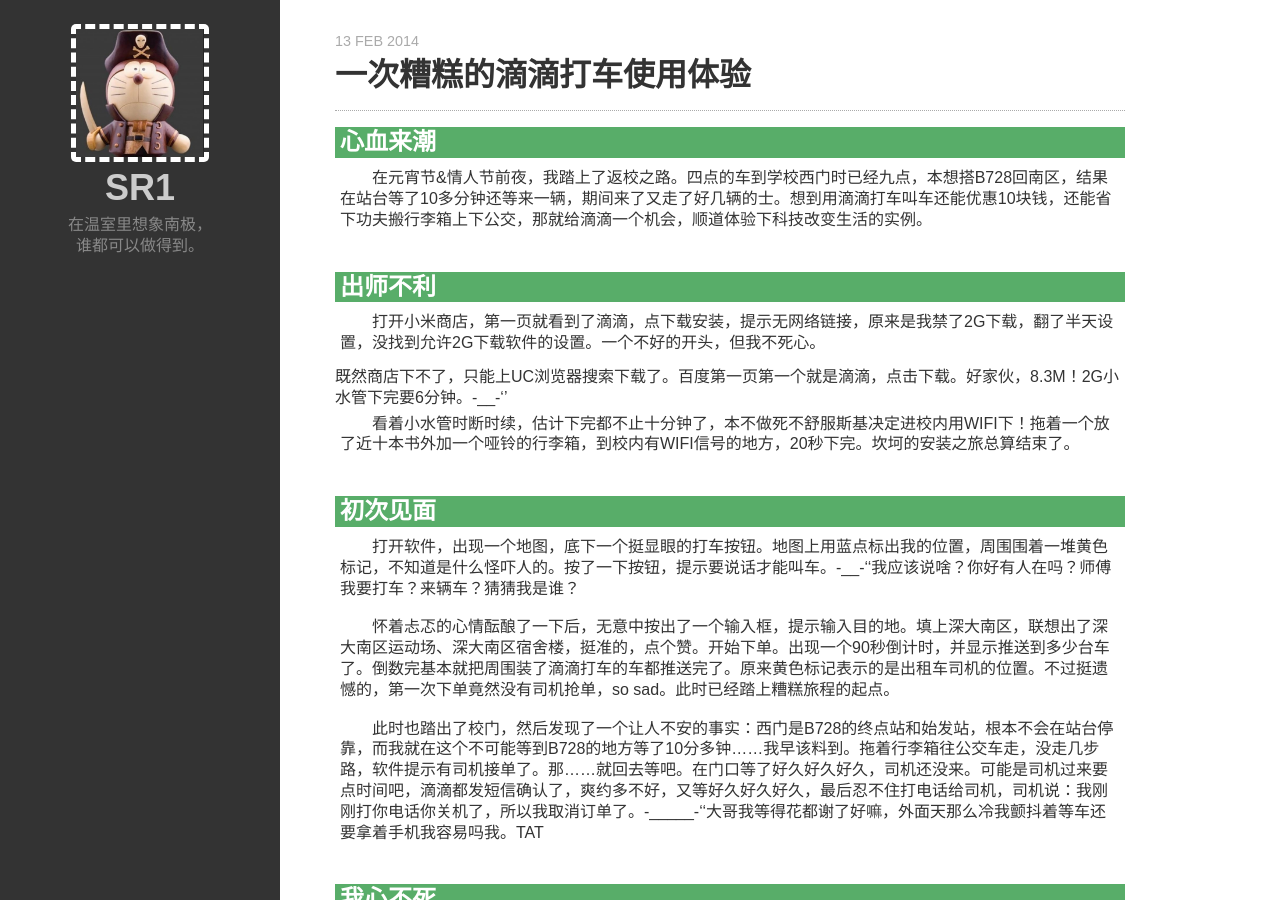
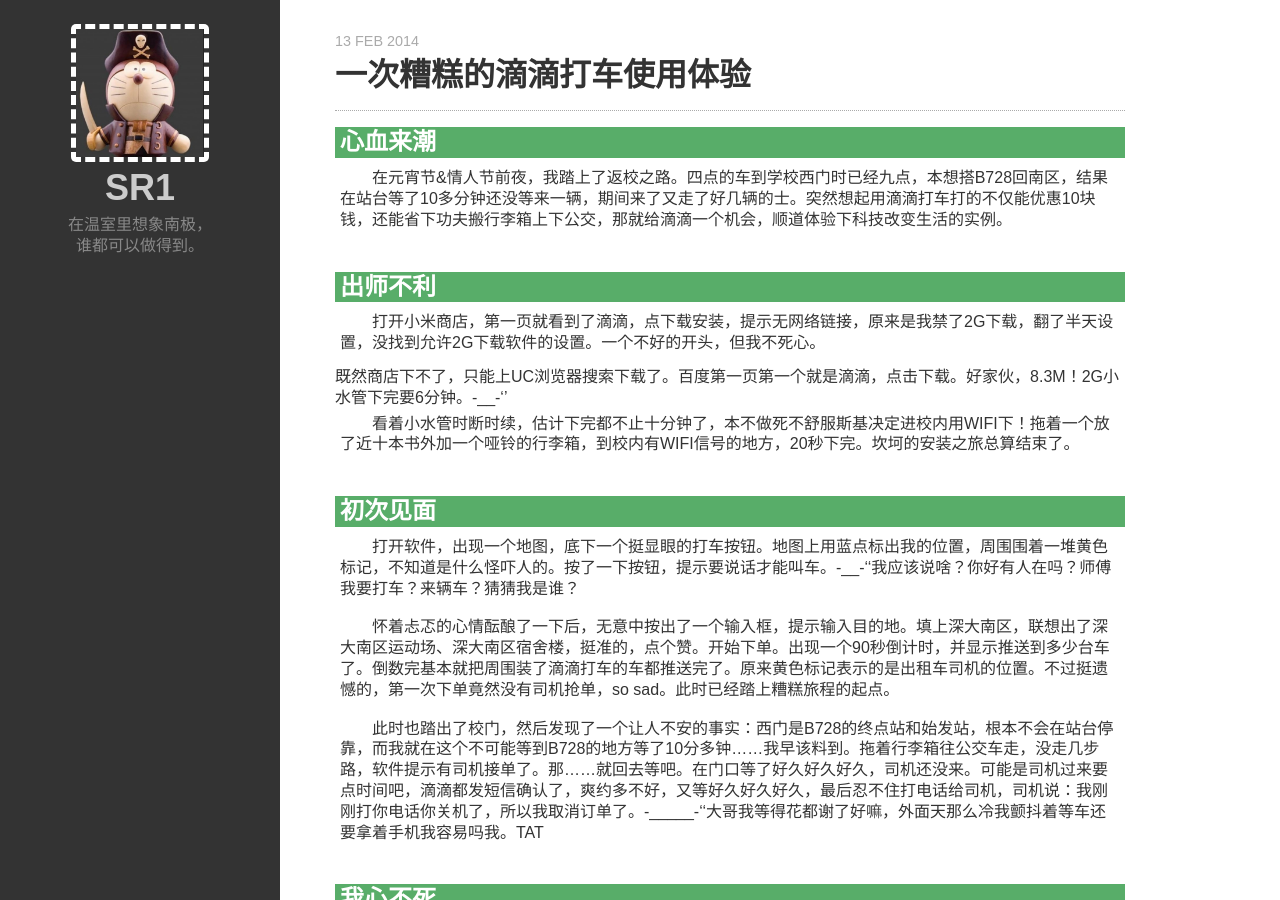
Before and after one commit to SR1s/sr1.me, a Jekyll site: the page built from _posts/2014-02-13-terrible-experience-using-dididache.md, in a window 1280 px wide and 900 px high. Built offline with Jekyll 4.4.1, drawn with Linux system fonts in a browser that asks for light colours; nearby versions of some CDN libraries; Markdown is read by kramdown in place of the engine named in the settings; comment, search, counter and statistics services are not loaded.

Commit message:
adjust some details

```diff
--- a/_posts/2014-02-13-terrible-experience-using-dididache.md
+++ b/_posts/2014-02-13-terrible-experience-using-dididache.md
@@ -5,7 +5,7 @@
 
 # 心血来潮
 
-在元宵节&情人节前夜，我踏上了返校之路。四点的车到学校西门时已经九点，本想搭B728回南区，结果在站台等了10多分钟还等来一辆，期间来了又走了好几辆的士。想到用滴滴打车叫车还能优惠10块钱，还能省下功夫搬行李箱上下公交，那就给滴滴一个机会，顺道体验下科技改变生活的实例。
+在元宵节&情人节前夜，我踏上了返校之路。四点的车到学校西门时已经九点，本想搭B728回南区，结果在站台等了10多分钟还没等来一辆，期间来了又走了好几辆的士。突然想起用滴滴打车打的不仅能优惠10块钱，还能省下功夫搬行李箱上下公交，那就给滴滴一个机会，顺道体验下科技改变生活的实例。
 
 # 出师不利
 
@@ -46,13 +46,9 @@
 比如：
 
 1. 减少安装包的体积。8.3M的体积不能算太大，但下载时间还是蛮久的，用户使用软件的时候大多数是在户外，而中国的3G网络还不普及，让赶时间的用户花那么长时间下载这软件，挺不能忍的。
-
 2. 增加新手指南。虽然智能手机普及开了，但很多用户并不具备快速上手的能力，尤其是非计算机从业者，增加几个新手指引页面或当用户首次使用一个功能的时候给出指引能让用户上手得更快。比如语音叫车可以在按住按钮的时候，出现一个页面指引用户说出需要的内容会更好，如给个例子『我在XX，想到XX去，求一个顺道的师傅。』
-
 3. 提高地图识别精度。近距离的地理位置识别还是有困难的，滴滴可以在下单的时候让用户再次确认出发点位置，避免像我那样，出现两次位置都不对的状况。
-
 4. 增加订单状态的变更的反馈机制。订单有变动的时候也要提醒用户，否则用户在那里死等空等挺傻逼和不爽的是不？
-
 5. 设计师还是挺有潜力的！(也就是界面还能在提高……)
 
 That's all. But not all.
```
